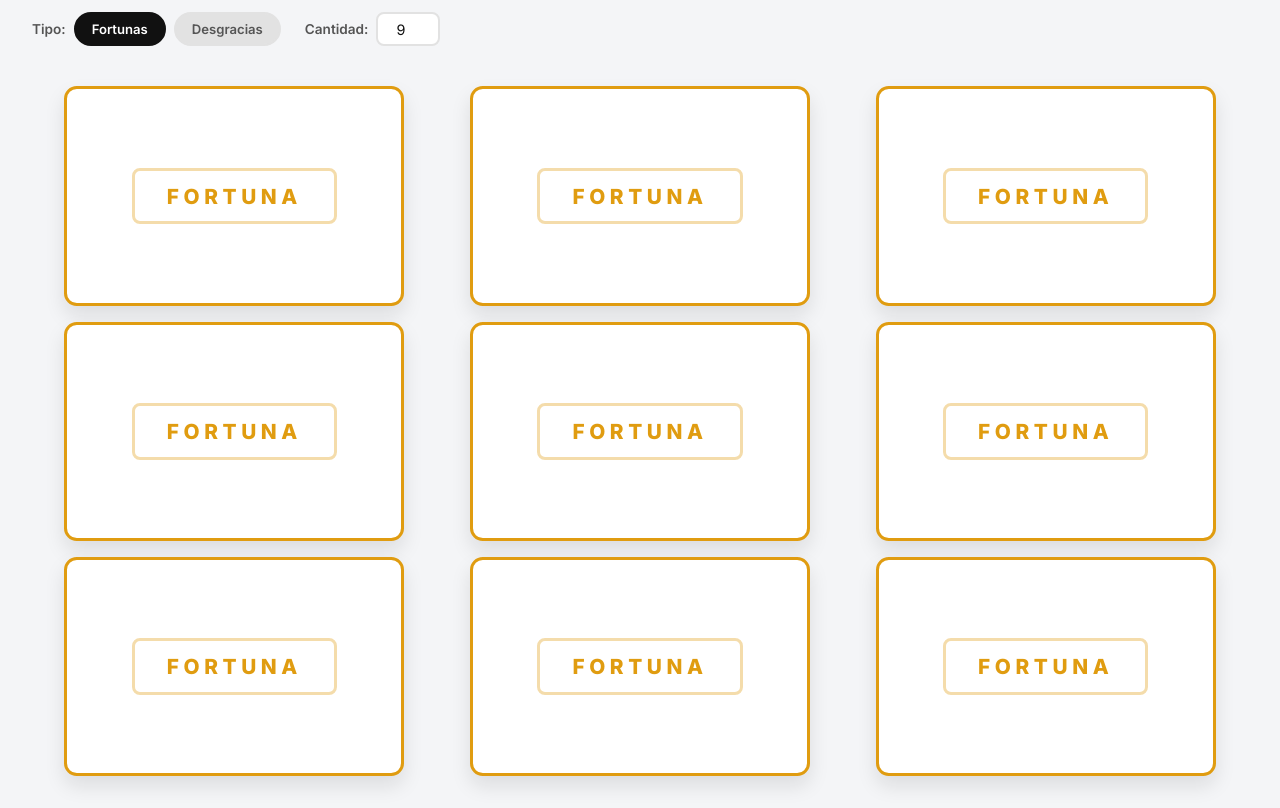
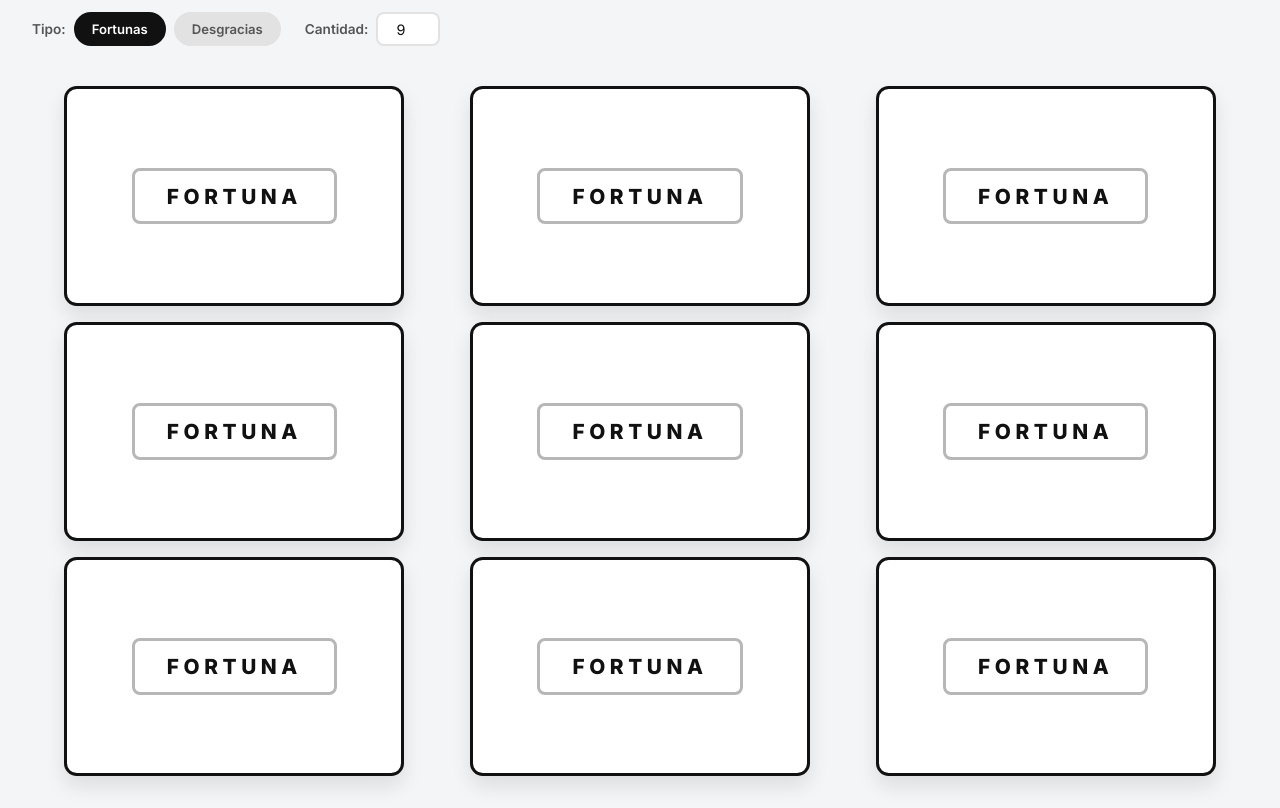
Before and after one commit to 7r5/PyMono, a Flask app: page /reversos in a window 1280 px wide. Shown: the part 148-956 px from the top of the page. Run offline with Flask 3, Linux system fonts and the light colour scheme.

Commit message:
Reversos default mode: black border and text for legibility on colored paper

```diff
--- a/static/styles.css
+++ b/static/styles.css
@@ -570,15 +570,15 @@ body {
   print-color-adjust: exact;
 }
 
-/* Default (no color): colored border + colored text */
-.fyd-reverso--fortuna   { border: 3px solid #e09c10; }
-.fyd-reverso--desgracia { border: 3px solid #7A1A1A; }
+/* Default (no color): black border + black text — legible on colored paper */
+.fyd-reverso--fortuna,
+.fyd-reverso--desgracia { border: 3px solid #111111; }
 
-.fyd-reverso--fortuna   .fyd-reverso-label { color: #e09c10; }
-.fyd-reverso--desgracia .fyd-reverso-label { color: #7A1A1A; }
+.fyd-reverso--fortuna   .fyd-reverso-label,
+.fyd-reverso--desgracia .fyd-reverso-label { color: #111111; }
 
-.fyd-reverso--fortuna   .fyd-reverso-inner { border-color: rgba(224, 156, 16, 0.35); }
-.fyd-reverso--desgracia .fyd-reverso-inner { border-color: rgba(122, 26, 26, 0.35); }
+.fyd-reverso--fortuna   .fyd-reverso-inner,
+.fyd-reverso--desgracia .fyd-reverso-inner { border-color: rgba(17, 17, 17, 0.3); }
 
 /* Color mode active */
 .fyd-grid.reverso-colores .fyd-reverso--fortuna   { background: #e09c10; border-color: #e09c10; }
```
